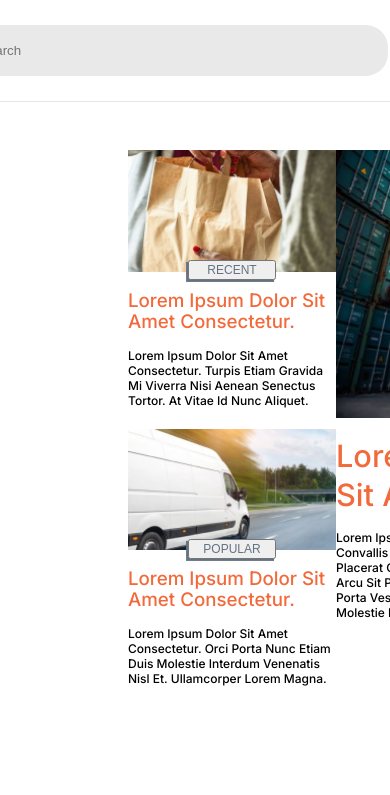
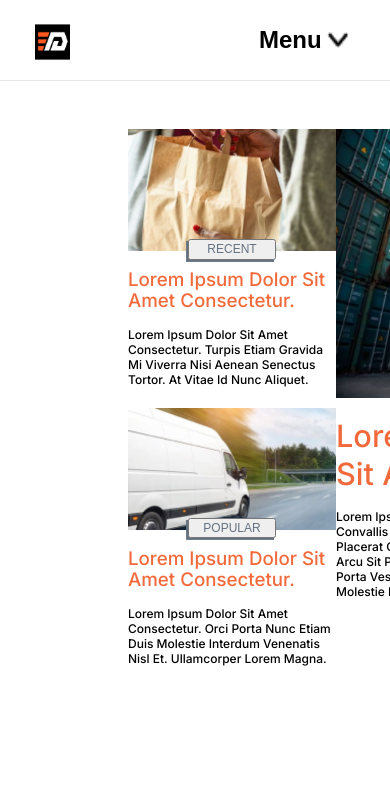
Before and after one commit to Sandiego17/dispatch-hub-blog-page, a React (Create React App) app: page / in a window 390 px wide. Shown: the top 795 px of the page. Built offline with nearby package versions, Linux system fonts and the light colour scheme.

Commit message:
feat: header section made responsive across all screen sizes

```diff
--- a/src/components/header/Header.css
+++ /dev/null
@@ -1,53 +0,0 @@
-.header {
-  border-bottom: 0.1rem solid #e6e6e6;
-  display: flex;
-  align-items: center;
-  height: 6.3rem;
-  justify-content: center;
-}
-
-.headerElements {
-  display: flex;
-  height: 3.2rem;
-  justify-content: space-between;
-  width: 63rem;
-}
-
-.searchBar {
-  background-color: #e9e9e9;
-  border-radius: 1.4rem;
-  display: flex;
-  align-items: center;
-  height: auto;
-  width: 28.8rem;
-}
-
-.searchIcon {
-  margin: 0 0 0 1.6rem;
-}
-
-.searchBarInput {
-  background-color: #e9e9e9;
-  border: none;
-  border-radius: 0 1.4rem 1.4rem 0;
-  height: 2.8rem;
-  margin: 0 0 0 0.6rem;
-  width: 25.3rem;
-}
-
-.menu {
-  display: flex;
-  align-self: center;
-}
-
-.dropdownButton {
-  background-color: #fff;
-  border: none;
-  margin: 0.7rem 0 0.7rem 0.6rem;
-}
-
-.dropdown {
-  display: flex;
-  height: 0.9rem;
-  width: 1.1rem;
-}
--- /dev/null
+++ b/src/components/header/Header.module.css
@@ -0,0 +1,125 @@
+.header {
+  border-bottom: 0.1rem solid #e6e6e6;
+  display: flex;
+  align-items: center;
+  height: 6.3rem;
+  justify-content: center;
+}
+
+.headerElements {
+  display: flex;
+  height: 3.2rem;
+  justify-content: space-between;
+  width: 63rem;
+}
+
+.searchBar {
+  background-color: #e9e9e9;
+  border-radius: 1.4rem;
+  display: flex;
+  align-items: center;
+  height: auto;
+  width: 28.8rem;
+}
+
+.searchIcon {
+  margin: 0 0 0 1.6rem;
+}
+
+.searchBarInput {
+  background-color: #e9e9e9;
+  border: none;
+  border-radius: 0 1.4rem 1.4rem 0;
+  height: 2.8rem;
+  margin: 0 0 0 0.6rem;
+  padding-left: 0.6rem;
+  width: 25.3rem;
+}
+
+.menu {
+  background-color: #fff;
+  border: none;
+  display: flex;
+  align-self: center;
+  cursor: pointer;
+}
+
+.dropdownButton {
+  height: 100%;
+  margin: 25px 0 0 5px;
+}
+
+.dropdown {
+  height: 1rem;
+  width: 1.4rem;
+}
+
+@media only screen and (min-width: 1500px) {
+  .headerElements {
+    width: 85rem;
+  }
+
+  .searchBar {
+    width: 45rem;
+  }
+
+  .searchBarInput {
+    width: 41.1rem;
+  }
+}
+
+
+@media only screen and (max-width: 900px) {
+  .header {
+    height: 5rem;
+  }
+
+  .headerElements {
+    height: 2.5rem;
+    width: 40rem;
+  }
+
+  .blogLogo {
+    width: 2.6rem;
+  }
+
+  .searchBar {
+    width: 18.8rem;
+  }
+
+  .searchIcon {
+    margin: 0 0 0 1rem;
+  }
+
+  .searchBarInput {
+    height: 2.3rem;
+    width: 15.4rem;
+  }
+
+  .menu > h1 {
+    font-size: x-large;
+  }
+
+  .dropdownButton {
+    margin: 22px 0 0 5px;
+  }
+}
+
+@media only screen and (max-width: 600px) {
+  .headerElements {
+    height: 2rem;
+    width: 20rem;
+  }
+
+  .blogLogo {
+    width: 2.2rem;
+  }
+
+  .searchBar {
+    display: none;
+  }
+
+  .dropdownButton {
+    margin: 22px 0 0 5px;
+  }
+}
--- a/src/components/header/Header.tsx
+++ b/src/components/header/Header.tsx
@@ -1,24 +1,24 @@
-import './Header.css';
+import styles from './Header.module.css'
 
 export const Header = () => {
   return (
-    <div className='header'>
-      <div className='headerElements'>
-        <div className='logo'>
-          <img src={require('../../assets/logos/Dispatch hub logo 1.png')} className='blogLogo' alt='Blog Logo' />
+    <div className={styles.header}>
+      <div className={styles.headerElements}>
+        <div className={styles.logo}>
+          <img src={require('../../assets/logos/Dispatch hub logo 1.png')} className={styles.blogLogo} alt='Blog Logo' />
         </div>
 
-        <div className='searchBar'>
-          <img src={require('../../assets/icons/Search Icon.png')} className='searchIcon' alt='Search Icon' />
-          <input className='searchBarInput' type='text' placeholder='Search' />
+        <div className={styles.searchBar}>
+          <img src={require('../../assets/icons/Search Icon.png')} className={styles.searchIcon} alt='Search Icon' />
+          <input className={styles.searchBarInput} type='text' placeholder='Search' />
         </div>
 
-        <div className='menu'>
+        <button className={styles.menu}>
           <h1>Menu</h1>
-          <button className='dropdownButton'>
-            <img src={require('../../assets/icons/Dropdown.png')} className='dropdown' alt='menuDropdown' />
-          </button>
-        </div>
+          <div className={styles.dropdownButton}>
+            <img src={require('../../assets/icons/Dropdown.png')} className={styles.dropdown} alt='menuDropdown' />
+          </div>
+        </button>
       </div>
     </div>
   )
```
